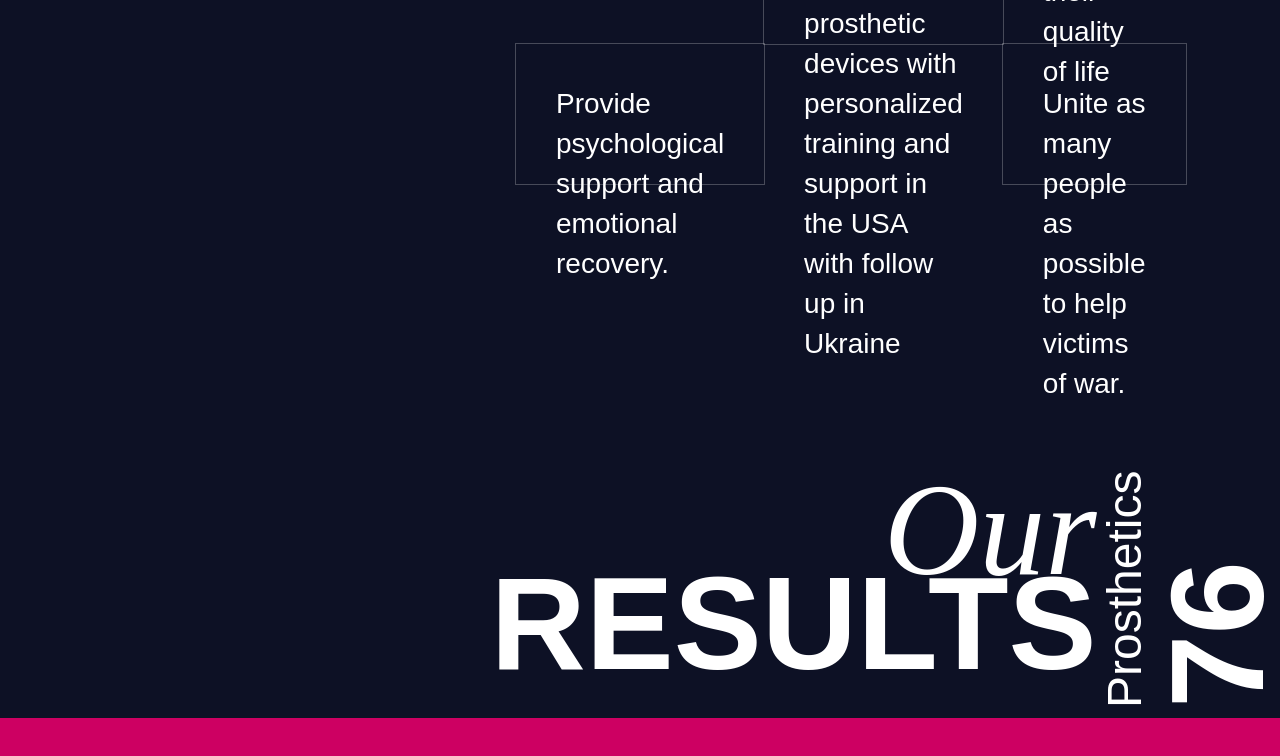
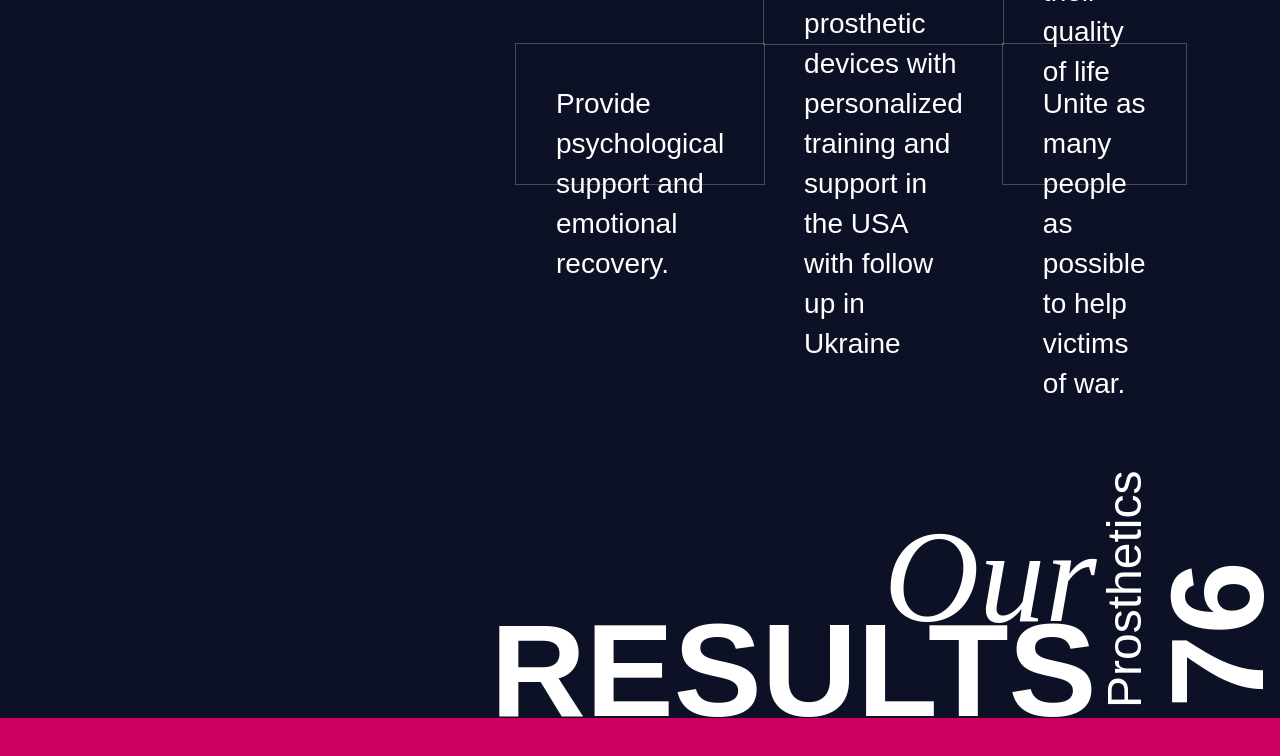
Before and after one commit to ditagroupinc/protez, a Next.js app: page /ihor in a window 1280 px wide. Shown: the part 1300-2056 px from the top of the page. Built offline with nearby package versions, Linux system fonts and the light colour scheme.

Commit message:
add styles prop to Title.jsx

```diff
--- a/components/SectionHeaderTitle/index.jsx
+++ b/components/SectionHeaderTitle/index.jsx
@@ -1,7 +1,7 @@
 import styles from "./Title.module.css";
-const Title = ({ italicText, normalText }) => {
+const Title = ({ italicText, normalText, style = "" }) => {
   return (
-    <h2 className={` ${styles.title}  `}>
+    <h2 className={` ${styles.title}` + " " + `${style}`}>
       <span className={styles.italic}>{italicText}</span>
       <span className={styles.normal}>{normalText}</span>
     </h2>
--- a/sections/OurResults/index.jsx
+++ b/sections/OurResults/index.jsx
@@ -52,6 +52,7 @@ const OurResults = () => {
         <Title
           italicText={OurResultsText.titleText.our[lang]}
           normalText={OurResultsText.titleText.results[lang]}
+          style={styles.title}
         />
         {BlocksCounts}
       </div>
```
Also changed, not shown: app/ihor/page.jsx (+9 -8 lines).
